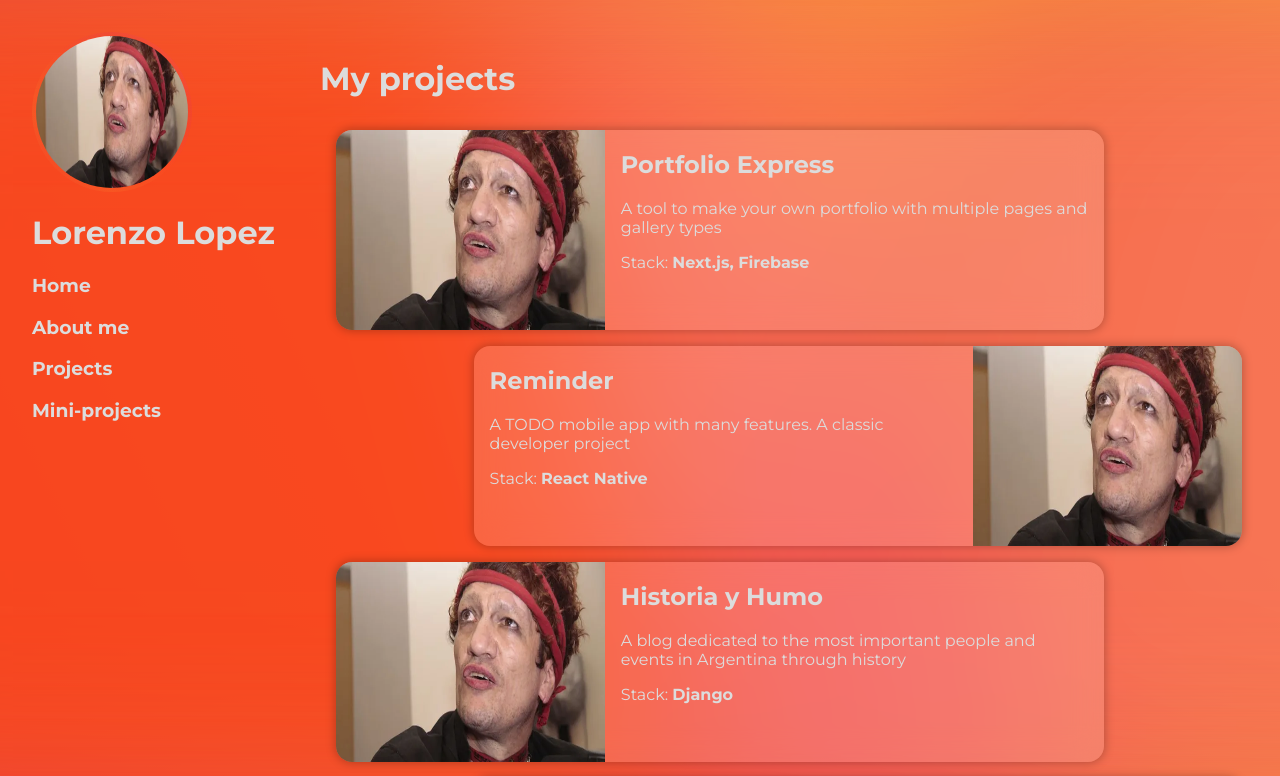
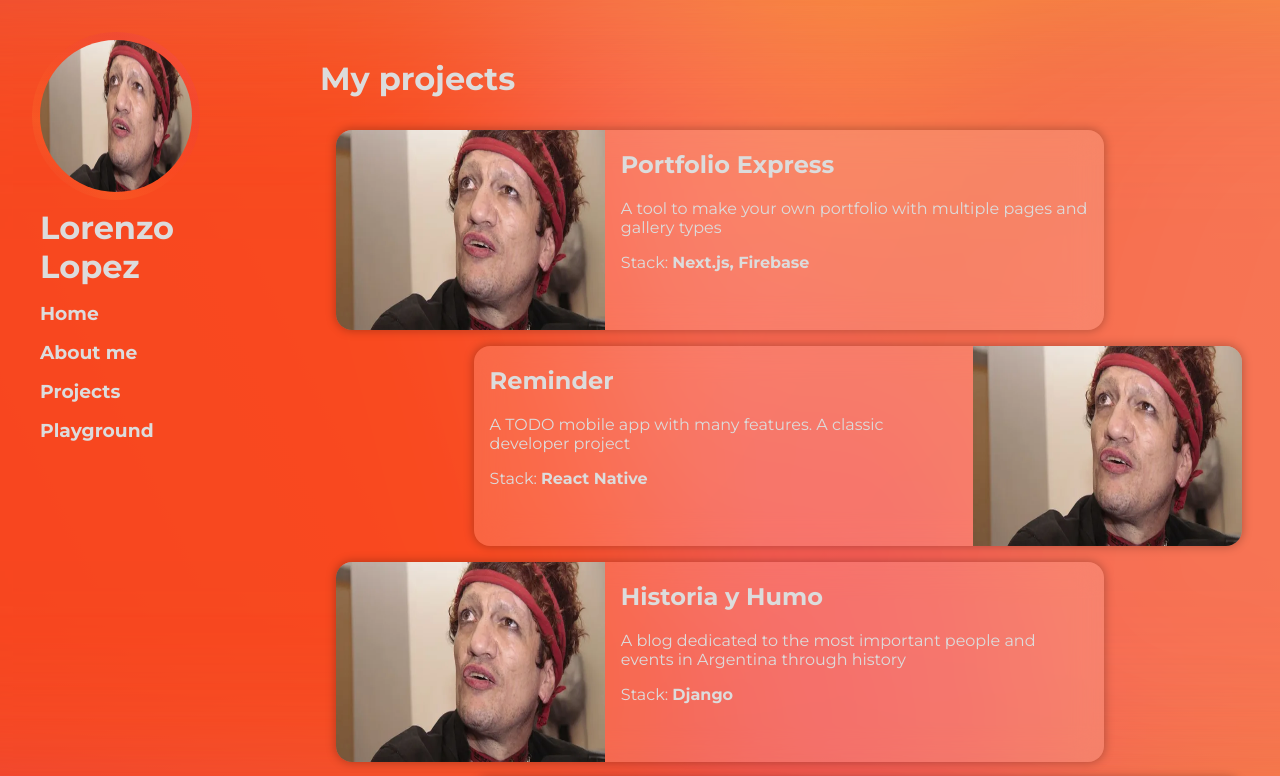
Before and after one commit to lore64210/lorenz-portfolio, a Next.js app: page / in a window 1280 px wide. Shown: the top 776 px of the page. Built offline with nearby package versions, Linux system fonts and the light colour scheme.

Commit message:
header css refactor

```diff
--- /dev/null
+++ b/src/components/accordeon.js
@@ -0,0 +1,34 @@
+"use client";
+import { Fragment, useState } from "react";
+import AccordeonHeader from "./accordeonHeader";
+
+export default function Accordeon({ items, headerClassName }) {
+    const [selectedIndex, setSelectedIndex] = useState(null);
+
+    return (
+        <>
+            {items.map(
+                ({ header, content, show, key }, index) =>
+                    show && (
+                        <Fragment key={key ?? index}>
+                            <AccordeonHeader
+                                headerClassName={headerClassName}
+                                items={items}
+                                index={index}
+                                selectedIndex={selectedIndex}
+                                setSelectedIndex={setSelectedIndex}
+                                header={header}
+                            />
+                            <div
+                                className={`accordeon-content ${
+                                    index === selectedIndex ? "open" : ""
+                                }`}
+                            >
+                                {content}
+                            </div>
+                        </Fragment>
+                    )
+            )}
+        </>
+    );
+}
--- /dev/null
+++ b/src/components/accordeonHeader.js
@@ -0,0 +1,28 @@
+export default function AccordeonHeader({
+    header,
+    index,
+    setSelectedIndex,
+    selectedIndex,
+    headerClassName = "",
+}) {
+    const handleClick = () => {
+        setSelectedIndex((prevIndex) => (prevIndex === index ? null : index));
+    };
+    return (
+        <div
+            className={`${headerClassName} accordeon-header`}
+            onClick={handleClick}
+            style={
+                selectedIndex === index
+                    ? {
+                          padding: "0.5em",
+                          backgroundColor: "orange",
+                          color: "#222831",
+                      }
+                    : {}
+            }
+        >
+            {header}
+        </div>
+    );
+}
--- a/src/components/header.js
+++ b/src/components/header.js
@@ -1,17 +1,72 @@
+import Link from "next/link";
 import ProfilePic from "./profilePic";
+import Accordeon from "./accordeon";
 
 export default function Header() {
     return (
         <header className="header">
             <ProfilePic />
             <div>
-                <h1>Lorenzo Lopez</h1>
+                <h1 className="header-title">Lorenzo Lopez</h1>
                 <nav>
                     <div>
-                        <h3>Home</h3>
-                        <h3>About me</h3>
-                        <h3>Projects</h3>
-                        <h3>Mini-projects</h3>
+                        <Link href="/" className="header-nav-item">
+                            <h3>Home</h3>
+                        </Link>
+                        <Link href="/about-me" className="header-nav-item">
+                            <h3>About me</h3>
+                        </Link>
+                        <Accordeon
+                            headerClassName="header-nav-item"
+                            items={[
+                                {
+                                    show: true,
+                                    header: <h3>Projects</h3>,
+                                    content: (
+                                        <>
+                                            <h4 className="header-nav-item">
+                                                Portfolio Maker
+                                            </h4>
+                                            <h4 className="header-nav-item">
+                                                Historia y Humo
+                                            </h4>
+                                            <h4 className="header-nav-item">
+                                                Organizer
+                                            </h4>
+                                            <h4 className="header-nav-item">
+                                                PlanetShop
+                                            </h4>
+                                        </>
+                                    ),
+                                },
+                                {
+                                    show: true,
+                                    header: <h3>Playground</h3>,
+                                    content: (
+                                        <>
+                                            <h4 className="header-nav-item">
+                                                Maze Generator
+                                            </h4>
+                                            <h4 className="header-nav-item">
+                                                Balls Ecosystem
+                                            </h4>
+                                            <h4 className="header-nav-item">
+                                                Path Finder
+                                            </h4>
+                                            <h4 className="header-nav-item">
+                                                Traveling Salesman
+                                            </h4>
+                                            <h4 className="header-nav-item">
+                                                Linear Regression
+                                            </h4>
+                                            <h4 className="header-nav-item">
+                                                Terrain
+                                            </h4>
+                                        </>
+                                    ),
+                                },
+                            ]}
+                        />
                     </div>
                 </nav>
             </div>
--- a/src/styles/globals.scss
+++ b/src/styles/globals.scss
@@ -21,6 +21,9 @@ a {
     height: 100vh;
     padding: 2em;
     width: 20vw;
+    .header-title {
+        margin: 0.25em;
+    }
 }
 
 .main {
@@ -72,8 +75,8 @@ a {
     display: flex;
     justify-content: center;
     align-items: center;
-    width: 20vh;
-    height: 20vh;
+    width: 21vh;
+    height: 21vh;
     .profile-img {
         width: 19vh;
         height: 19vh;
@@ -89,3 +92,41 @@ a {
         transform: translateX(25%);
     }
 }
+
+h4.header-nav-item {
+    margin: 0;
+    padding: 0.25em;
+}
+.header-nav-item {
+    display: flex;
+    align-items: center;
+    cursor: pointer;
+    padding: 0.5em;
+    h3 {
+        margin: 0;
+        padding: 0;
+    }
+    &:hover {
+        padding: 0.5em;
+        background-color: orange;
+        color: #222831 !important;
+    }
+    transition: all 0.25s;
+}
+
+.accordeon-header {
+    padding: 0.5em;
+    transition: all 0.1s;
+    cursor: pointer;
+    background-color: transparent;
+}
+
+.accordeon-content {
+    transition: max-height ease-in-out 0.5s;
+    max-height: 0;
+    overflow: hidden;
+    margin-left: 2em;
+    &.open {
+        max-height: 30vh;
+    }
+}
```
